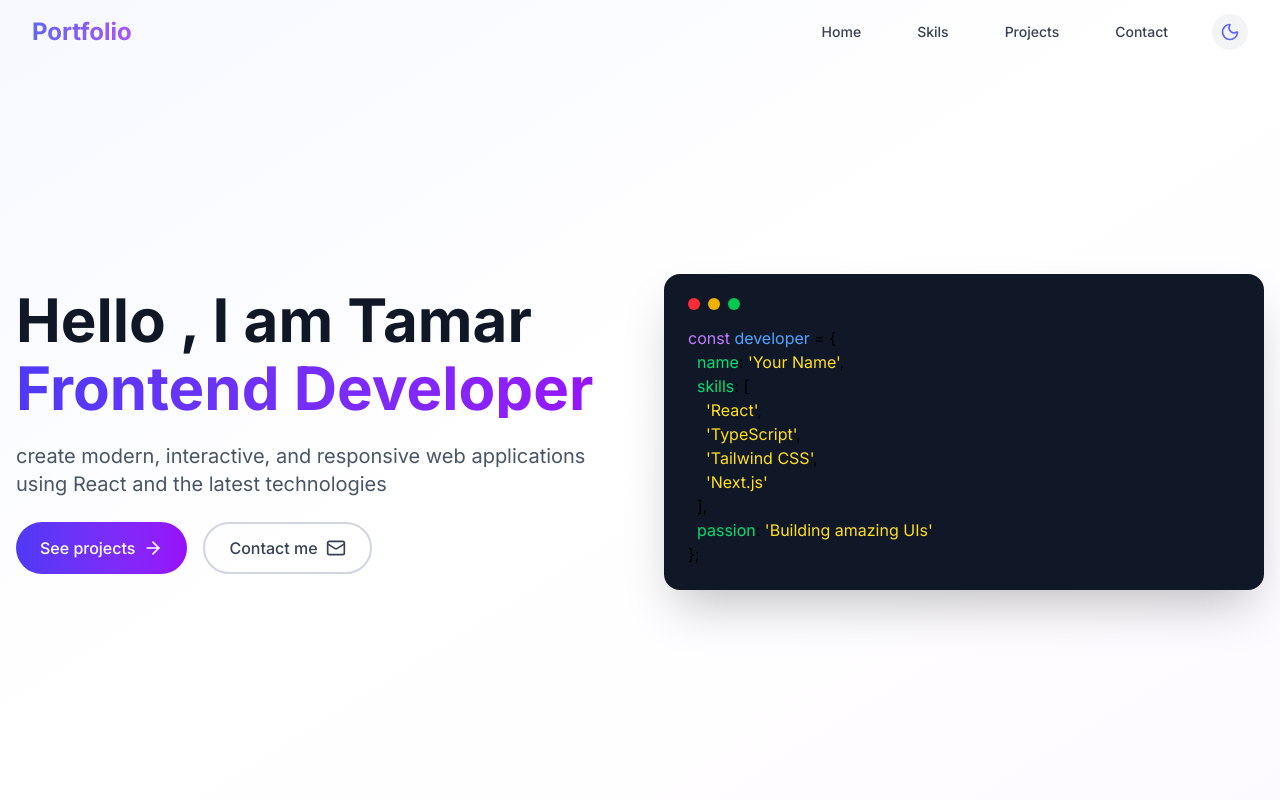
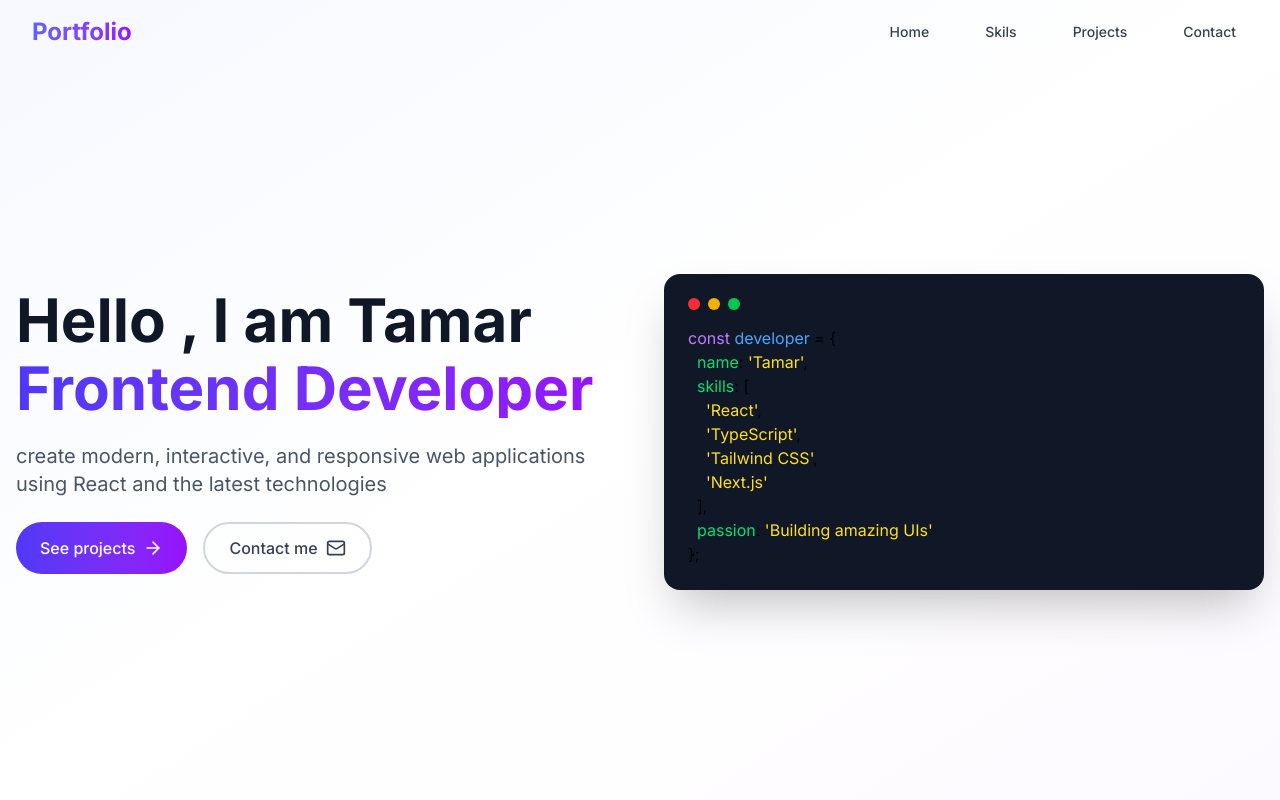
Before and after one commit to TamarCoder/portfolio, a Next.js app: page / in a window 1280 px wide. Shown: the top 800 px of the page. Built offline with nearby package versions, Linux system fonts and the light colour scheme.

Commit message:
feat clear

```diff
--- a/app/components/HeroComponent /Hero.tsx
+++ b/app/components/HeroComponent /Hero.tsx
@@ -60,7 +60,7 @@ const HeroSection = () => {
                 <span className="text-blue-400">developer</span> = {'{'}
                 {'\n'}
                 {'  '}<span className="text-green-400">name</span>:{' '}
-                <span className="text-yellow-300">'Your Name'</span>,
+                <span className="text-yellow-300">'Tamar'</span>,
                 {'\n'}
                 {'  '}<span className="text-green-400">skills</span>: [
                 {'\n'}
--- a/app/components/Navigation/Navigation.tsx
+++ b/app/components/Navigation/Navigation.tsx
@@ -1,34 +1,12 @@
-import React, { useState, useEffect } from "react";
-import {
-  Moon,
-  Sun,
-  Github,
-  Linkedin,
-  Twitter,
-  Mail,
-  ExternalLink,
-  Menu,
-  X,
-  ArrowRight,
-  Code,
-  Palette,
-  Zap,
-  ShoppingBag,
-  BarChart3,
-  MessageSquare,
-  Send,
-  User,
-  ChevronRight,
-  Layers,
-  Terminal,
-  Briefcase,
-} from "lucide-react";
+import React, { useState, useEffect } from 'react';
+import { Moon, Sun, Github, Linkedin, Twitter, Mail, ExternalLink, Menu, X, ArrowRight, Code, Palette, Zap, ShoppingBag, BarChart3, MessageSquare, Send, User, ChevronRight, Layers, Terminal, Briefcase } from 'lucide-react';
 
-const Navigation = ({ theme, toggleTheme }: any) => {
+
+const Navigation = ({ theme, toggleTheme } : any) => {
   const [mobileMenuOpen, setMobileMenuOpen] = useState(false);
   const [scrolled, setScrolled] = useState(false);
 
- useEffect(() => {
+  useEffect(() => {
     const handleScroll = () => {
       setScrolled(window.scrollY > 50);
     };
@@ -36,39 +14,23 @@ const Navigation = ({ theme, toggleTheme }: any) => {
     window.addEventListener('scroll', handleScroll);
     return () => window.removeEventListener('scroll', handleScroll);
   }, []);
+
   const navLinks = [
-    { href: "#home", label: "Home" },
-    { href: "#skills", label: "Skils" },
-    { href: "#projects", label: "Projects" },
-    { href: "#contact", label: "Contact" },
+    { href: '#home', label: 'Home' },
+    { href: '#skills', label: 'Skils' },
+    { href: '#projects', label: 'Projects' },
+    { href: '#contact', label: 'Contact' }
   ];
 
   return (
-    <nav
-      className="fixed top-0 w-full z-50 transition-all duration-300"
-      style={{
-        backgroundColor: scrolled
-          ? theme === "dark"
-            ? "rgba(17, 24, 39, 0.8)"
-            : "rgba(255, 255, 255, 0.8)"
-          : "transparent",
-        backdropFilter: scrolled ? "blur(12px)" : "none",
-        boxShadow: scrolled ? "0 10px 30px rgba(0, 0, 0, 0.1)" : "none",
-      }}
-    >
+    <nav className={`fixed top-0 w-full z-50 transition-all duration-300 ${
+      scrolled ? 'bg-white/80 dark:bg-gray-900/80 backdrop-blur-md shadow-lg' : 'bg-transparent'
+    }`}>
       <div className="max-w-7xl mx-auto px-4 sm:px-6 lg:px-8">
         <div className="flex items-center justify-between h-16">
           {/* Logo */}
           <div className="flex-shrink-0">
-            <span
-              className="text-2xl font-bold"
-              style={{
-                background: "linear-gradient(to right, #6366f1, #a855f7)",
-                WebkitBackgroundClip: "text",
-                WebkitTextFillColor: "transparent",
-                backgroundClip: "text",
-              }}
-            >
+            <span className="text-2xl font-bold bg-gradient-to-r from-indigo-500 to-purple-600 bg-clip-text text-transparent">
               Portfolio
             </span>
           </div>
@@ -81,72 +43,21 @@ const Navigation = ({ theme, toggleTheme }: any) => {
                   key={link.href}
                   href={link.href}
                   className="text-gray-700 dark:text-gray-300 hover:text-indigo-600 dark:hover:text-indigo-400 px-3 py-2 text-sm font-medium transition-colors"
-                  style={{
-                    color: theme === "dark" ? "#d1d5db" : "#374151",
-                  }}
-                  onMouseEnter={(e: React.MouseEvent<HTMLAnchorElement>) => {
-                    e.currentTarget.style.color = "#6366f1";
-                  }}
-                  onMouseLeave={(e: React.MouseEvent<HTMLAnchorElement>) => {
-                    e.currentTarget.style.color =
-                      theme === "dark" ? "#d1d5db" : "#374151";
-                  }}
                 >
                   {link.label}
                 </a>
               ))}
-              <button
-                onClick={toggleTheme}
-                className="p-2 rounded-full bg-gray-100 dark:bg-gray-800 hover:bg-gray-200 dark:hover:bg-gray-700 transition-colors"
-                style={{
-                  backgroundColor: theme === "dark" ? "#1f2937" : "#f3f4f6",
-                  color: theme === "dark" ? "#fbbf24" : "#6366f1",
-                }}
-                onMouseEnter={(e: React.MouseEvent<HTMLButtonElement>) => {
-                  e.currentTarget.style.backgroundColor =
-                    theme === "dark" ? "#374151" : "#e5e7eb";
-                  e.currentTarget.style.transform = "rotate(180deg)";
-                }}
-                onMouseLeave={(e: React.MouseEvent<HTMLButtonElement>) => {
-                  e.currentTarget.style.backgroundColor =
-                    theme === "dark" ? "#1f2937" : "#f3f4f6";
-                  e.currentTarget.style.transform = "rotate(0deg)";
-                }}
-              >
-                {theme === "light" ? (
-                  <Moon className="w-5 h-5" />
-                ) : (
-                  <Sun className="w-5 h-5" />
-                )}
-              </button>
+
             </div>
           </div>
 
           {/* Mobile menu button */}
           <div className="md:hidden flex items-center space-x-4">
             <button
-              onClick={toggleTheme}
-              className="p-2 rounded-full bg-gray-100 dark:bg-gray-800"
+              onClick={() => setMobileMenuOpen(!mobileMenuOpen)}
+              className="p-2 rounded-md text-gray-700 dark:text-gray-300"
             >
-              {theme === "light" ? (
-                <Moon className="w-5 h-5" />
-              ) : (
-                <Sun className="w-5 h-5" />
-              )}
-            </button>
-            <button
-              onClick={toggleTheme}
-              className="p-2 rounded-full"
-              style={{
-                backgroundColor: theme === "dark" ? "#1f2937" : "#f3f4f6",
-                color: theme === "dark" ? "#fbbf24" : "#6366f1",
-              }}
-            >
-              {theme === "light" ? (
-                <Moon className="w-5 h-5" />
-              ) : (
-                <Sun className="w-5 h-5" />
-              )}
+              {mobileMenuOpen ? <X className="w-6 h-6" /> : <Menu className="w-6 h-6" />}
             </button>
           </div>
         </div>
@@ -162,17 +73,6 @@ const Navigation = ({ theme, toggleTheme }: any) => {
                 href={link.href}
                 onClick={() => setMobileMenuOpen(false)}
                 className="block px-3 py-2 text-base font-medium text-gray-700 dark:text-gray-300 hover:text-indigo-600 dark:hover:text-indigo-400"
-                style={{
-                  color: theme === 'dark' ? '#d1d5db' : '#374151'
-                }}
-                 onMouseEnter={(e: React.MouseEvent<HTMLAnchorElement>) => {
-                  e.currentTarget.style.color = '#6366f1';
-                  e.currentTarget.style.backgroundColor = theme === 'dark' ? '#1f2937' : '#f9fafb';
-                }}
-                onMouseLeave={(e: React.MouseEvent<HTMLAnchorElement>) => {
-                  e.currentTarget.style.color = theme === 'dark' ? '#d1d5db' : '#374151';
-                  e.currentTarget.style.backgroundColor = 'transparent';
-                }}
               >
                 {link.label}
               </a>
@@ -184,4 +84,4 @@ const Navigation = ({ theme, toggleTheme }: any) => {
   );
 };
 
-export default Navigation;
+export default Navigation
```
